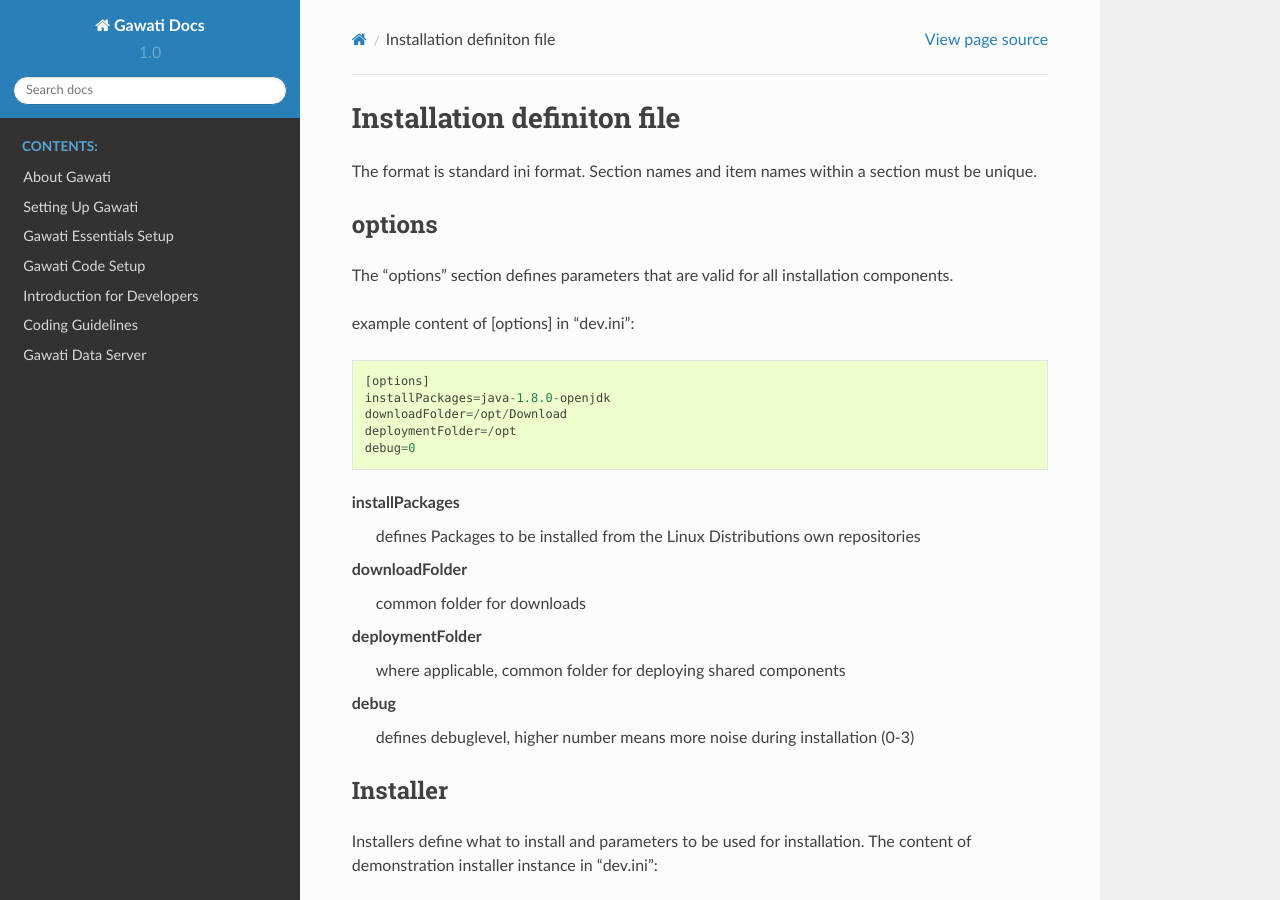
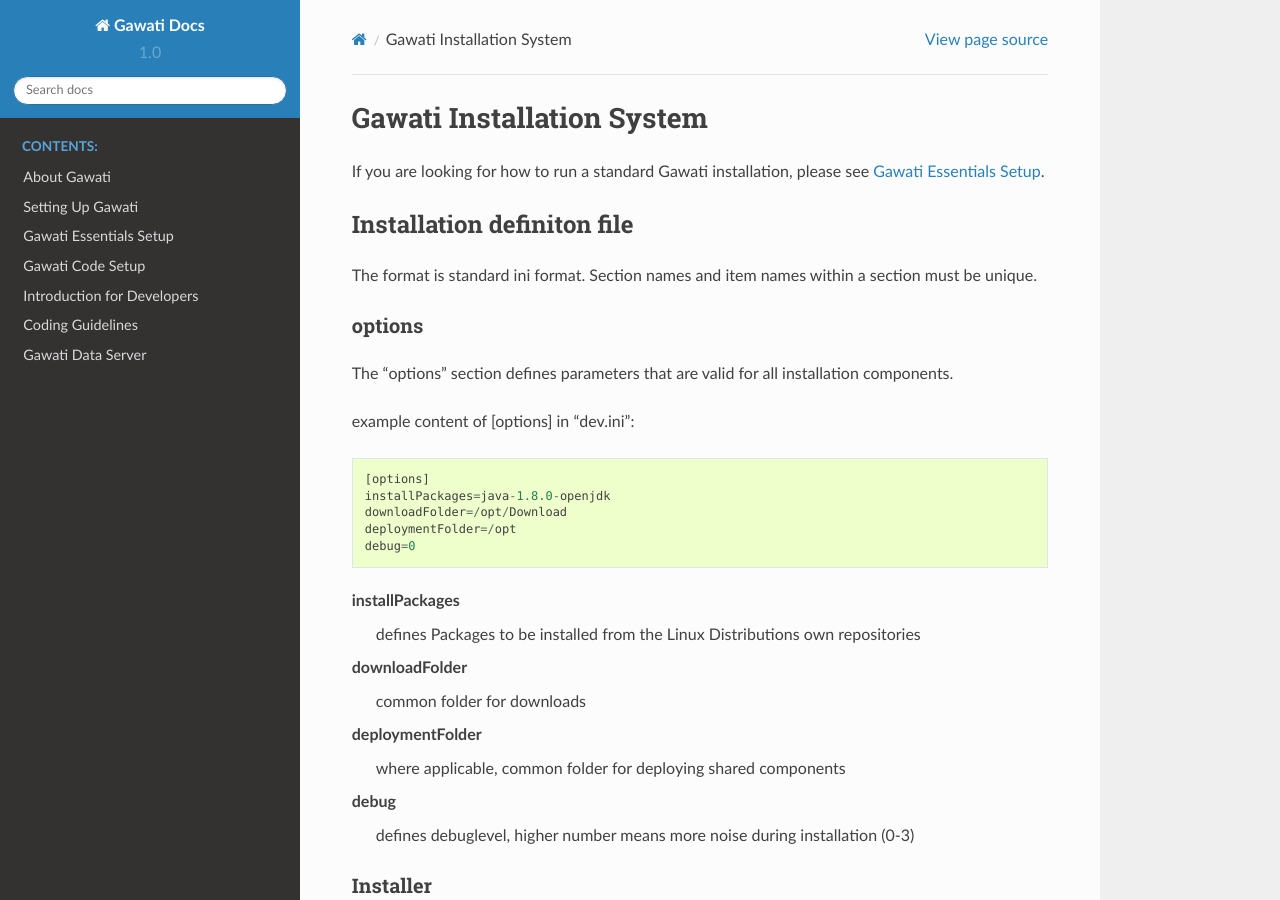
Before and after one commit to gawati/gawati-docs, a Sphinx documentation site: the page built from docs/source/setup-installationsystem.rst, in a window 1280 px wide and 900 px high. Built offline with Sphinx 7.4.7 and the Read the Docs theme 2.0.0, drawn with Linux system fonts in a browser that asks for light colours.

Commit message:
Change document header / title.

```diff
--- a/docs/source/setup-installationsystem.rst
+++ b/docs/source/setup-installationsystem.rst
@@ -1,3 +1,9 @@
+Gawati Installation System
+##########################
+
+If you are looking for how to run a standard Gawati installation, please see
+:doc:`setup-essentials`.
+
 Installation definiton file
 ***************************
 
```
